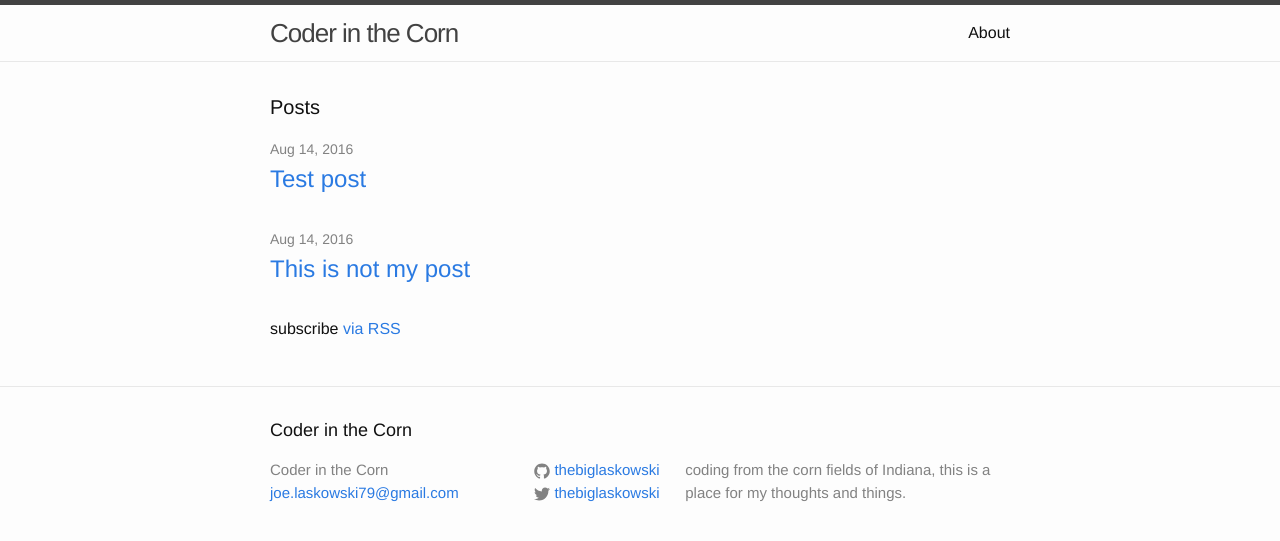
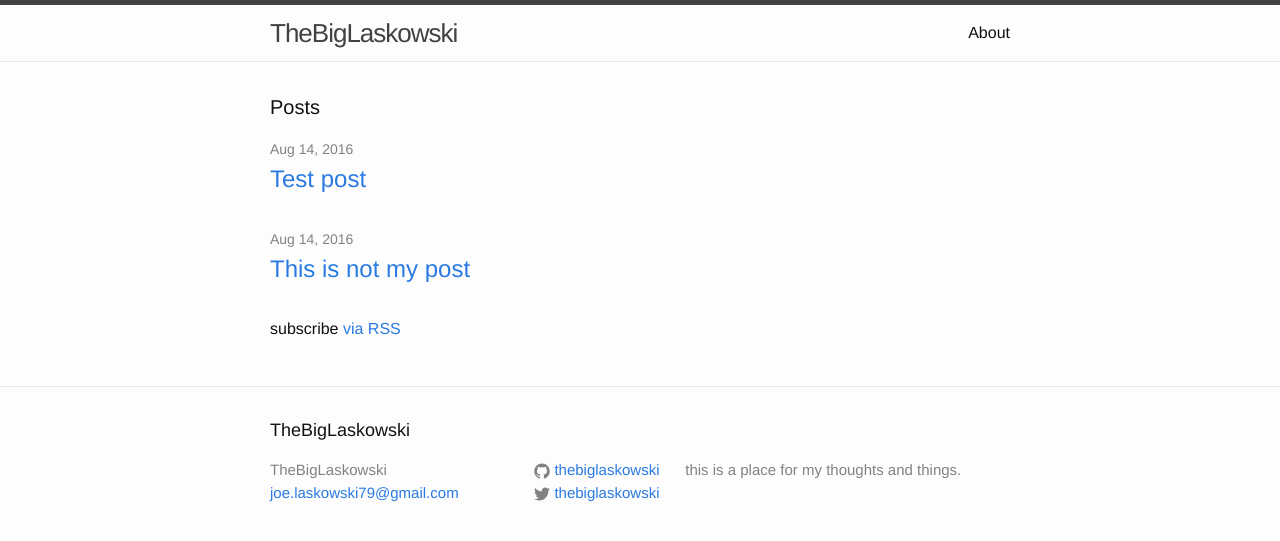
Before and after one commit to TheBigLaskowski/blog, a Jekyll site: the page built from index.html, in a window 1280 px wide. Shown: the top 541 px of the page. Built offline with Jekyll 4.4.1, drawn with Linux system fonts in a browser that asks for light colours.

Commit message:
title and description change

```diff
--- a/_config.yml
+++ b/_config.yml
@@ -6,10 +6,10 @@
 # 'jekyll serve'. If you change this file, please restart the server process.
 
 # Site settingss
-title: Coder in the Corn
+title: TheBigLaskowski
 email: joe.laskowski79@gmail.com
 description: > # this means to ignore newlines until "baseurl:"
-  coding from the corn fields of Indiana, this is a place for my thoughts and things.
+  this is a place for my thoughts and things.
 baseurl: "" # the subpath of your site, e.g. /blog
 url: "http://joelaskowski.me" # the base hostname & protocol for your site
 twitter_username: thebiglaskowski
```
